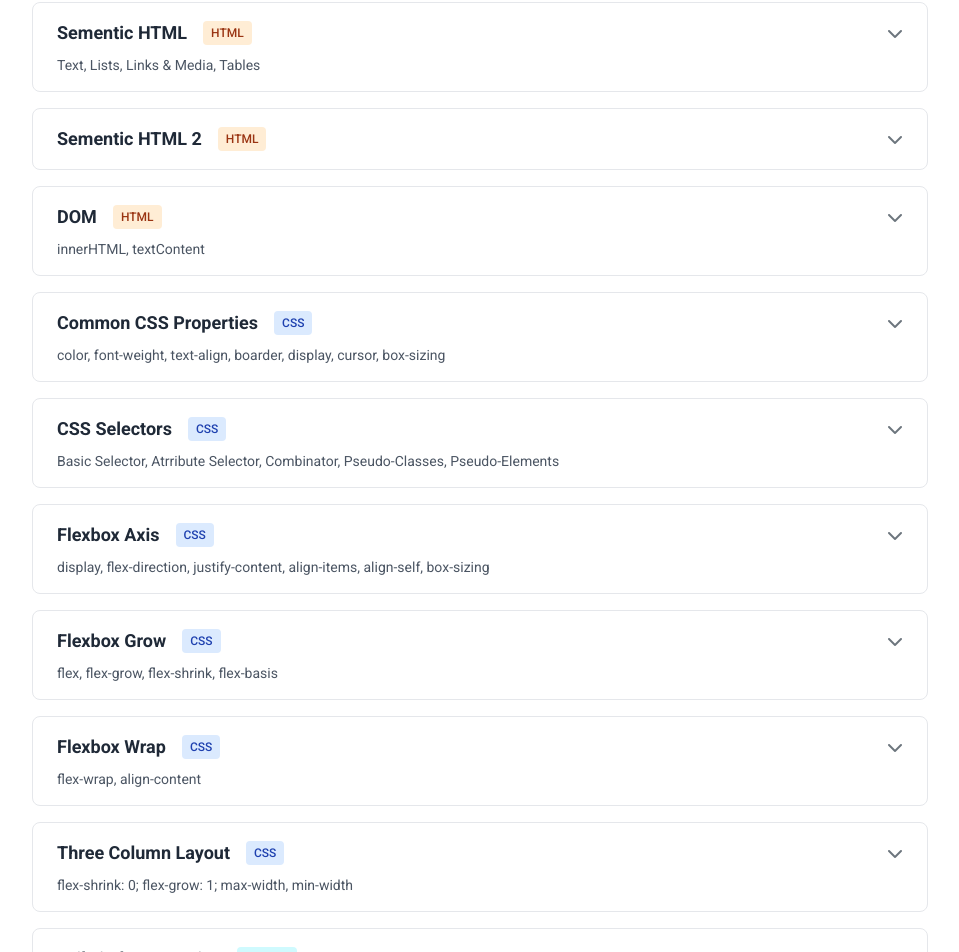
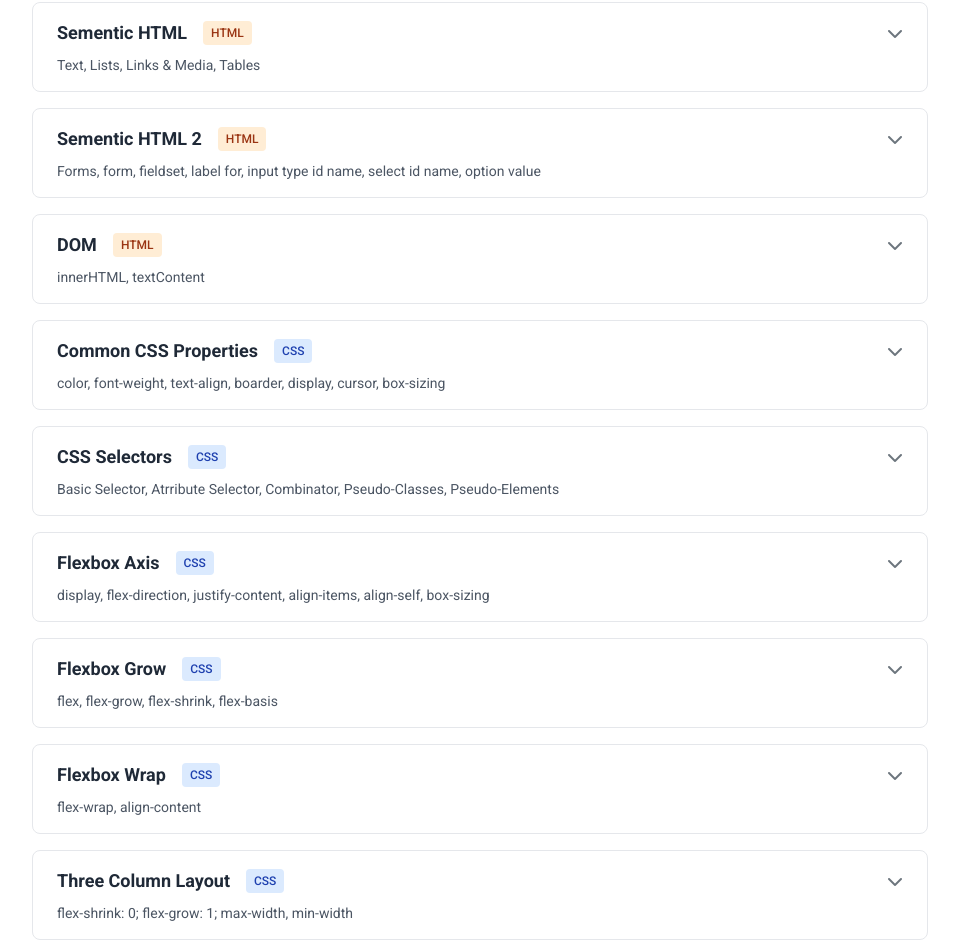
Before and after one commit to WoodyLinwc/Portfolio-Next.js, a Next.js app in the folder portfolio/: page /learning/html-css in a window 1280 px wide. Shown: the part 760-1712 px from the top of the page, without its empty margins (160-1119 px from the left). Built offline with nearby package versions, Linux system fonts and the light colour scheme.

Commit message:
Update index.ts

```diff
--- a/portfolio/src/data/html-css/html/index.ts
+++ b/portfolio/src/data/html-css/html/index.ts
@@ -27,7 +27,8 @@ export const htmlTopics: HtmlCssTopic[] = [
     id: "sementic-html2",
     title: "Sementic HTML 2",
     category: "HTML",
-    description: "",
+    description:
+      "Forms, form, fieldset, label for, input type id name, select id name, option value ",
     content: semanticHTML2,
   },
   {
```
